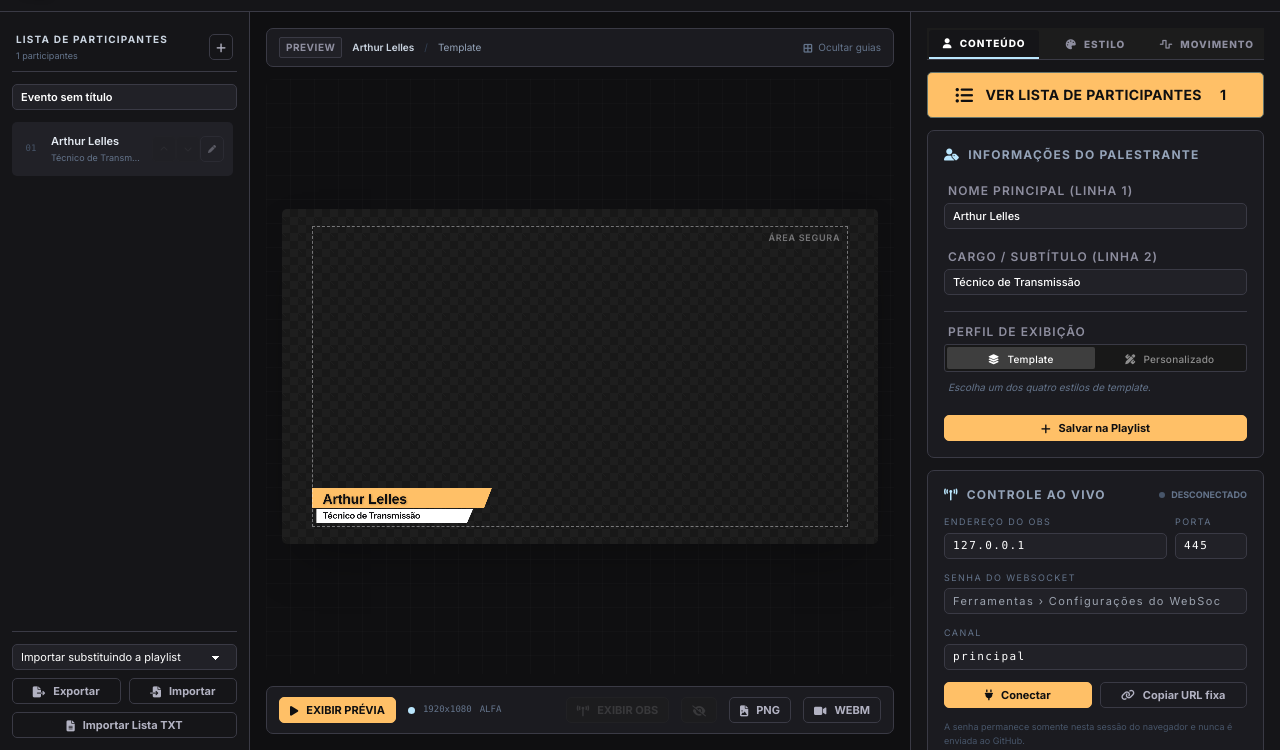
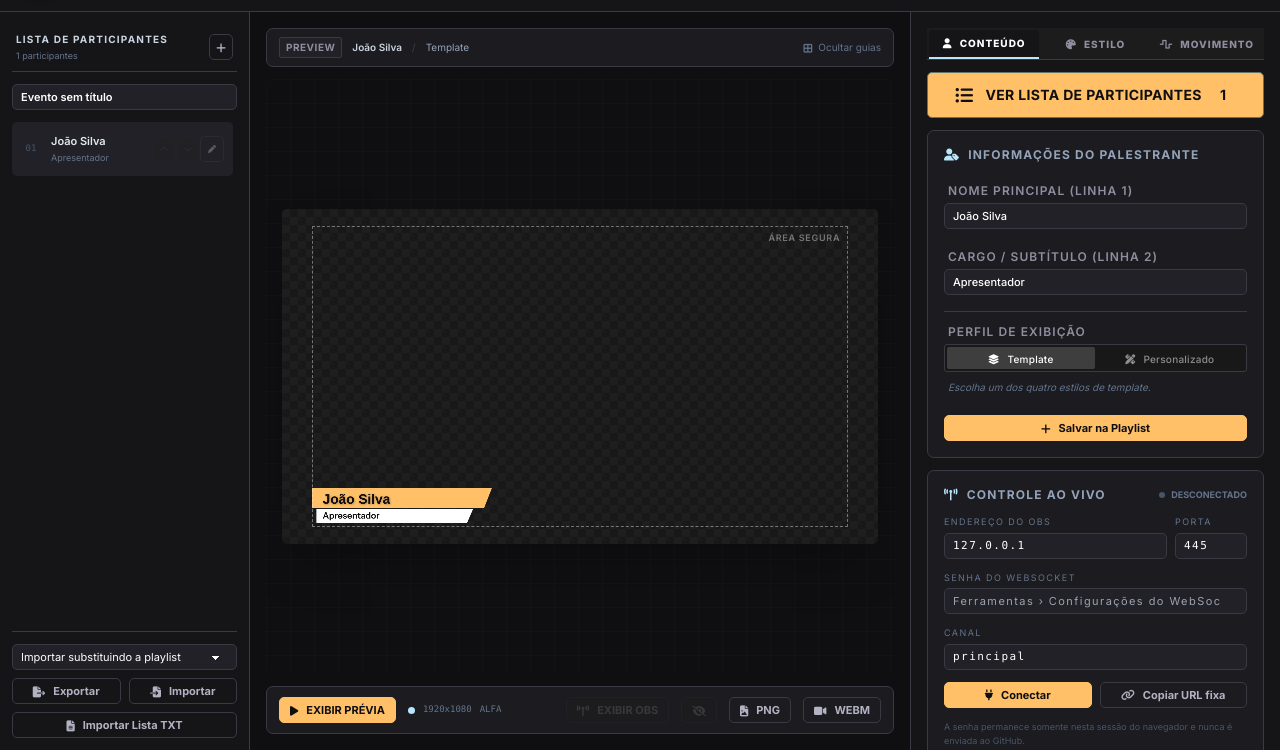
Before and after one commit to lellesart/subtexto, a plain HTML site: page index.html in a window 1280 px wide. Shown: the part 50-800 px from the top of the page. Drawn offline with nearby package versions, Linux system fonts and the light colour scheme; a web font is replaced by a local one.

Commit message:
Add files via upload

```diff
--- a/index.html
+++ b/index.html
@@ -1444,8 +1444,8 @@
 
             return {
                 // Informações Principais padrão
-                name: 'Arthur Lelles',
-                role: 'Técnico de Transmissão',
+                name: 'João Silva',
+                role: 'Apresentador',
                 profile: 'edicao', // 'edicao', 'transmissao' ou 'transmissao-logo'
                 displayMode: 'template', // 'template' ou 'custom'
 
@@ -1570,7 +1570,7 @@
                     } else {
                         // Preenche uma playlist inicial padrão
                         this.speakers = [
-                            { id: 1, name: 'Arthur Lelles', role: 'Técnico de Transmissão', profile: 'edicao' }
+                            { id: 1, name: 'João Silva', role: 'Apresentador', profile: 'edicao' }
                         ];
                         this.savePlaylistToStorage();
                     }
```
Also changed, not shown: 1 other file.
